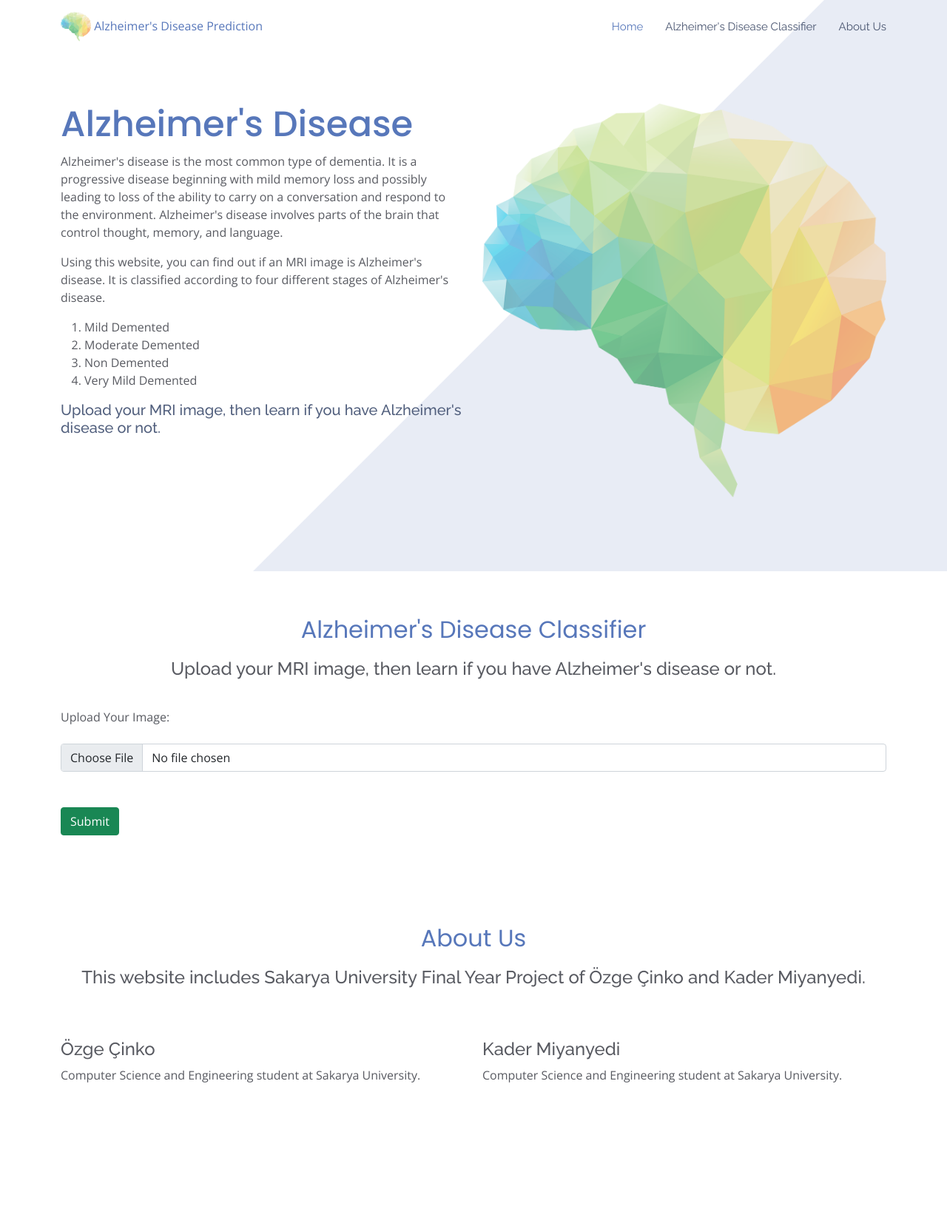
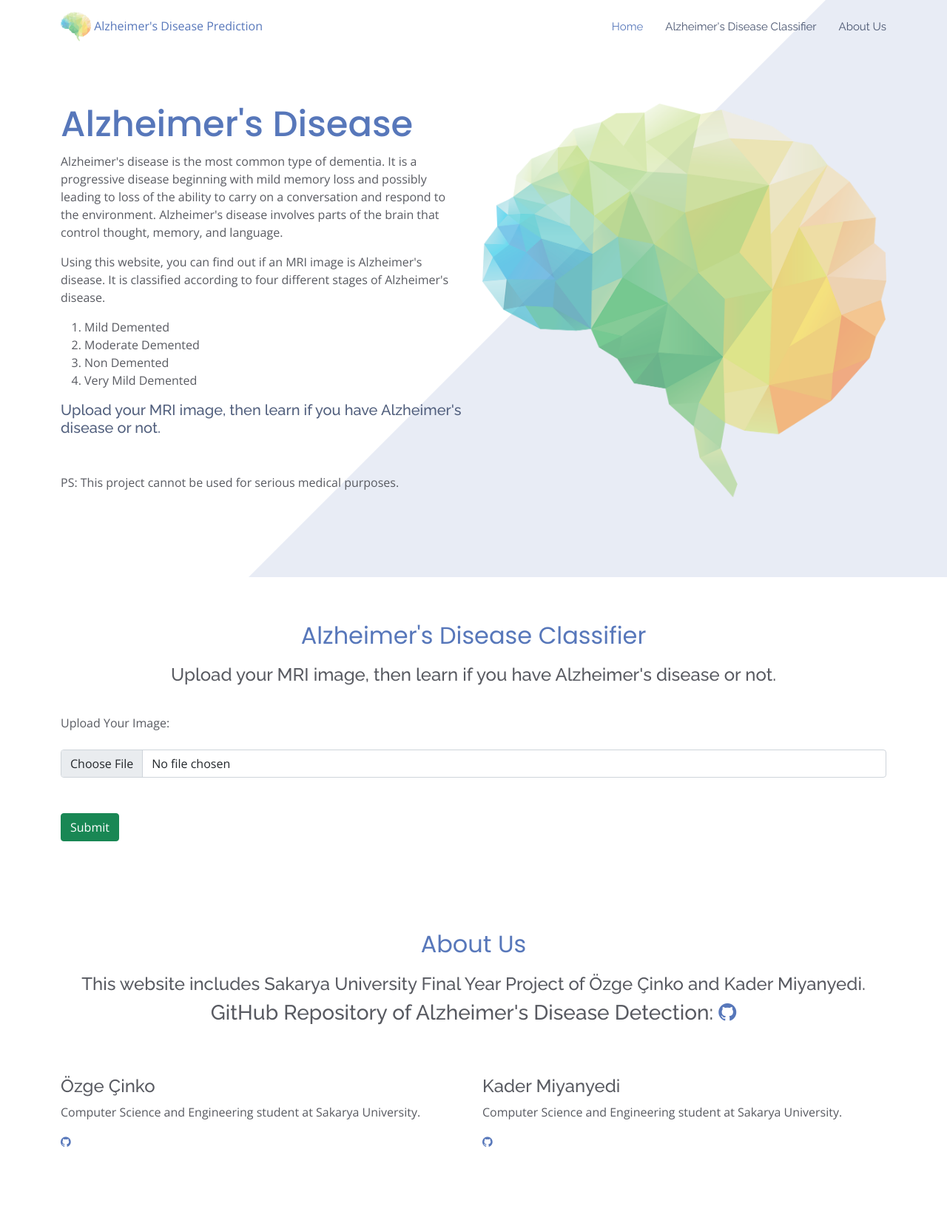
Before and after one commit to ozgecinko/AlzheimersDiseaseClassifier, a Flask app: page / in a window 1280 px wide. Shown: the whole page at 74% size. Before the commit the page ends 1463 px from the top, so only its background shows below. Run offline with Flask 2, Linux system fonts and the light colour scheme; some libraries are stand-ins or nearby versions.

Commit message:
edit procfile

```diff
--- a/templates/index.html
+++ b/templates/index.html
@@ -16,6 +16,9 @@
   <link href="static/assets/vendor/aos/aos.css" rel="stylesheet">
   <link href="static/assets/vendor/bootstrap/css/bootstrap.min.css" rel="stylesheet">
   <link href="static/assets/vendor/bootstrap-icons/bootstrap-icons.css" rel="stylesheet">
+
+  <!--GitHub icon-->
+  <link rel="stylesheet" href="https://cdnjs.cloudflare.com/ajax/libs/font-awesome/4.7.0/css/font-awesome.min.css">
 
   <!-- Template Main CSS File -->
   <link href="static/assets/css/style.css" rel="stylesheet">
@@ -72,6 +75,7 @@
               </ol>
             </p>
             <h2>Upload your MRI image, then learn if you have Alzheimer's disease or not.</h2>
+            <p>PS: This project cannot be used for serious medical purposes.</p>
           </div>
         </div>
         <div class="col-lg-6" data-aos="fade-up">
@@ -135,6 +139,7 @@
           <h2>About Us</h2>
           <h4>This website includes Sakarya University Final Year Project of Özge Çinko and Kader Miyanyedi.
           </h4>
+          <h3>GitHub Repository of Alzheimer's Disease Detection: <a href="https://github.com/ozgecinko/AlzheimersDiseaseClassifier"><i class="fa fa-github"></i></a></h3>
         </div>
 
         <div class="row no-gutters">
@@ -144,10 +149,12 @@
                 <div class="col-md-6">
                   <h4>Özge Çinko</h4>
                   <p>Computer Science and Engineering student at Sakarya University.</p>
+                  <p><a href="https://github.com/ozgecinko"><i class="fa fa-github"></i></a></p>
                 </div>
                 <div class="col-md-6">
                   <h4>Kader Miyanyedi</h4>
                   <p>Computer Science and Engineering student at Sakarya University.</p>
+                  <p><a href="https://github.com/Kadermiyanyedi"><i class="fa fa-github"></i></a></p>
                 </div>
               </div>
             </div>
```
Also changed, not shown: 1 other file.
